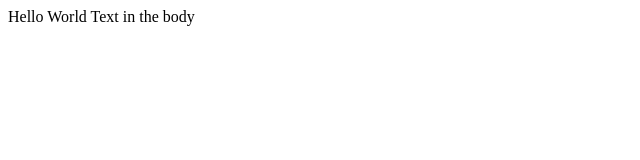
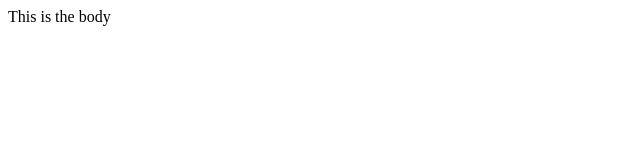
Before and after one commit to kaisicker/.github.io, a plain HTML site: page index.html in a window 1280 px wide. Shown: the whole page, without its empty margins (0-640 px from the left). Drawn offline with Linux system fonts and the light colour scheme.

Commit message:
Update index.html

```diff
--- a/index.html
+++ b/index.html
@@ -2,9 +2,8 @@
 <html>
   <head>
     <title>This is the title</title>
-    Hello World
   </head>
   <body>
-    Text in the body
+    This is the body
   </body>
 </html>
```
